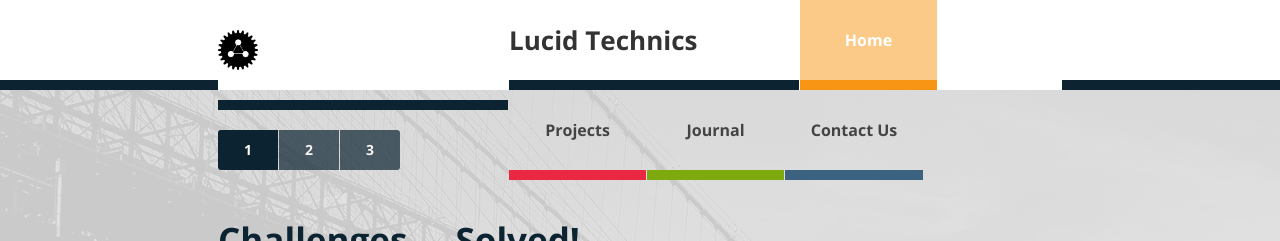
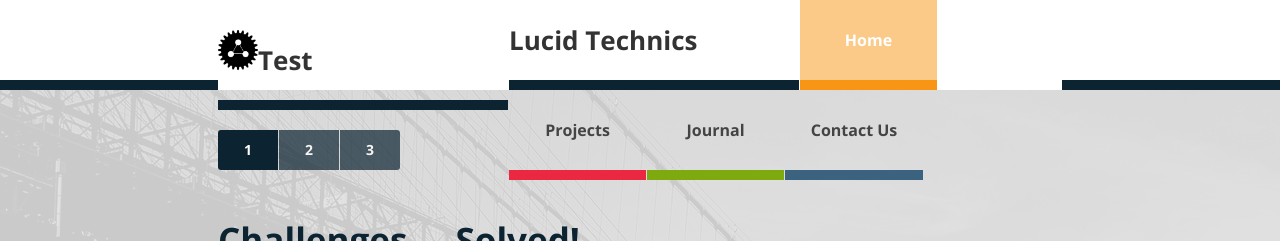
Before and after one commit to LucidTechnics/lucidtechnics.github.com, a Jekyll site: the page built from index.html, in a window 1280 px wide. Shown: the top 241 px of the page. Built offline with Jekyll 4.4.1, drawn with Linux system fonts in a browser that asks for light colours; nearby versions of some CDN libraries.

Commit message:
Updated _includes/menu.html

```diff
--- a/_includes/menu.html
+++ b/_includes/menu.html
@@ -1,7 +1,7 @@
 <div id="menu">
   <div class="inner">
 
-    <a class="title" href="/"><img id="lucidtechnicslogo" src="images/lucidtechnicslogo.png" title="Lucid Technics" alt="Lucid Technics" height="40" width="40"/></a>
+    <a class="title" href="/"><img id="lucidtechnicslogo" src="images/lucidtechnicslogo.png" title="Lucid Technics" alt="Lucid Technics" height="40" width="40"/>Test</a>
     <a class="title" href="/{{site.baseurl}}" class="title">Lucid Technics</a>
     <a class="home{% if page.url == '/' %} active{% endif %}" href="/">Home</a>
     <a class="projects{% if page.url contains '/projects/' %} active{% endif %}" href="/projects/">Projects</a>
```
